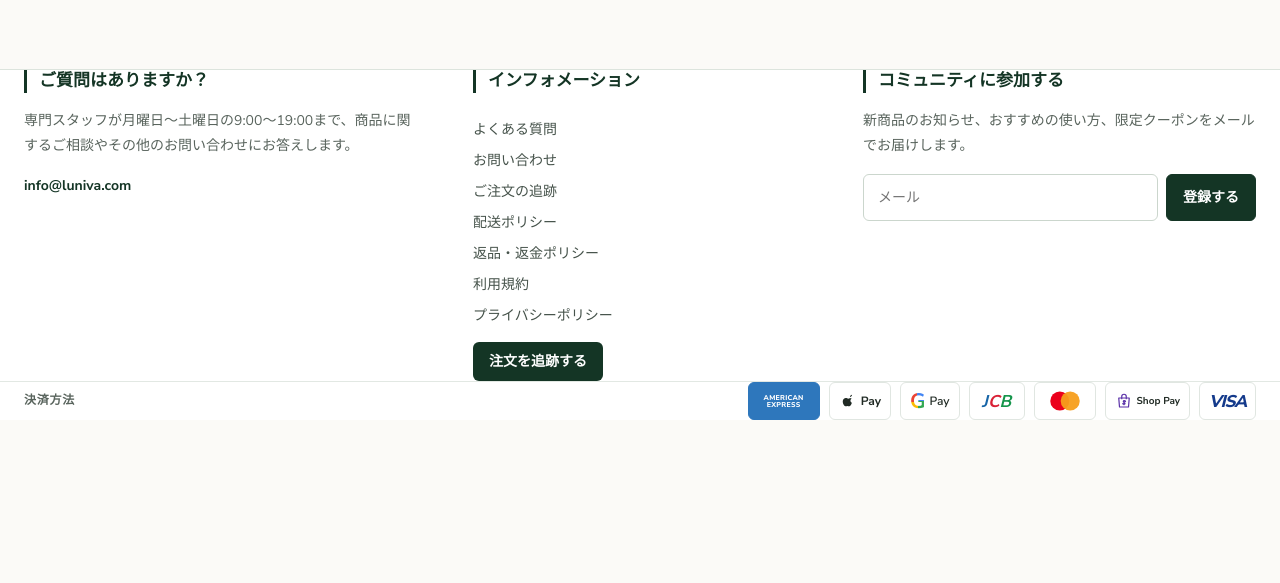
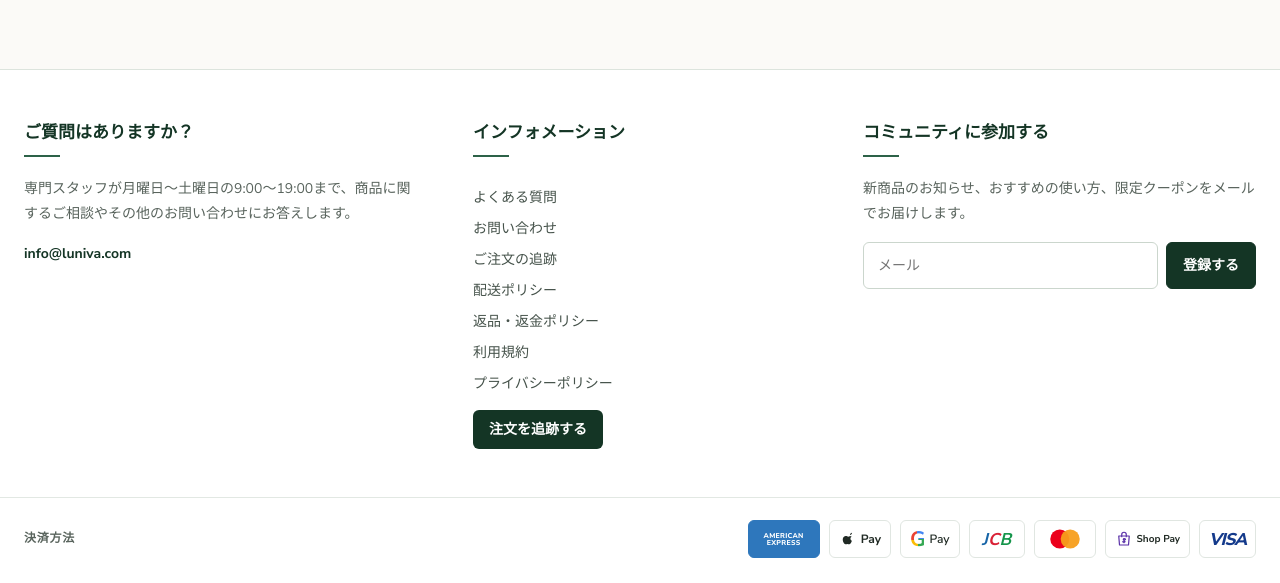
Before and after one commit to nahomtaboge21/E-commerce, a React (Create React App) app in the folder frontend/: page /shop in a window 1280 px wide. Shown: the part 2556-3139 px from the top of the page. Before the commit the page ends 2976 px from the top, so only its background shows below. Built offline with nearby package versions, Linux system fonts and the light colour scheme; no server answers.

Commit message:
fix: restore footer spacing over container styles

```diff
--- a/frontend/src/components/layout/Footer.css
+++ b/frontend/src/components/layout/Footer.css
@@ -10,8 +10,11 @@
   display: grid;
   grid-template-columns: 1fr 0.85fr 1fr;
   gap: 56px;
-  padding-top: 48px;
-  padding-bottom: 40px;
+}
+
+.footer-inner.container {
+  padding-top: 52px;
+  padding-bottom: 48px;
 }
 
 .footer-inner > section,
@@ -20,13 +23,23 @@
 }
 
 .footer-inner h2 {
-  margin: 0 0 16px;
-  padding-left: 12px;
-  border-left: 3px solid #143525;
+  position: relative;
+  margin: 0 0 20px;
+  padding-bottom: 12px;
   color: #143525;
   font-size: 17px;
   font-weight: 800;
   line-height: 1.35;
+}
+
+.footer-inner h2::after {
+  position: absolute;
+  bottom: 0;
+  left: 0;
+  width: 36px;
+  height: 2px;
+  background: #2d6248;
+  content: '';
 }
 
 .footer-support p,
@@ -112,9 +125,12 @@
   grid-template-columns: auto 1fr;
   align-items: center;
   gap: 24px;
-  padding-top: 20px;
-  padding-bottom: 24px;
   border-top: 1px solid #e2e8e3;
+}
+
+.footer-payment.container {
+  padding-top: 22px;
+  padding-bottom: 28px;
 }
 
 .footer-payment h2 {
@@ -234,6 +250,11 @@
     gap: 36px;
   }
 
+  .footer-inner.container {
+    padding-top: 40px;
+    padding-bottom: 36px;
+  }
+
   .footer-payment {
     grid-template-columns: 1fr;
     gap: 12px;
@@ -248,7 +269,10 @@
   .footer-inner {
     grid-template-columns: 1fr;
     gap: 30px;
-    padding-top: 36px;
+  }
+
+  .footer-inner.container {
+    padding-top: 34px;
     padding-bottom: 30px;
   }
 
```
